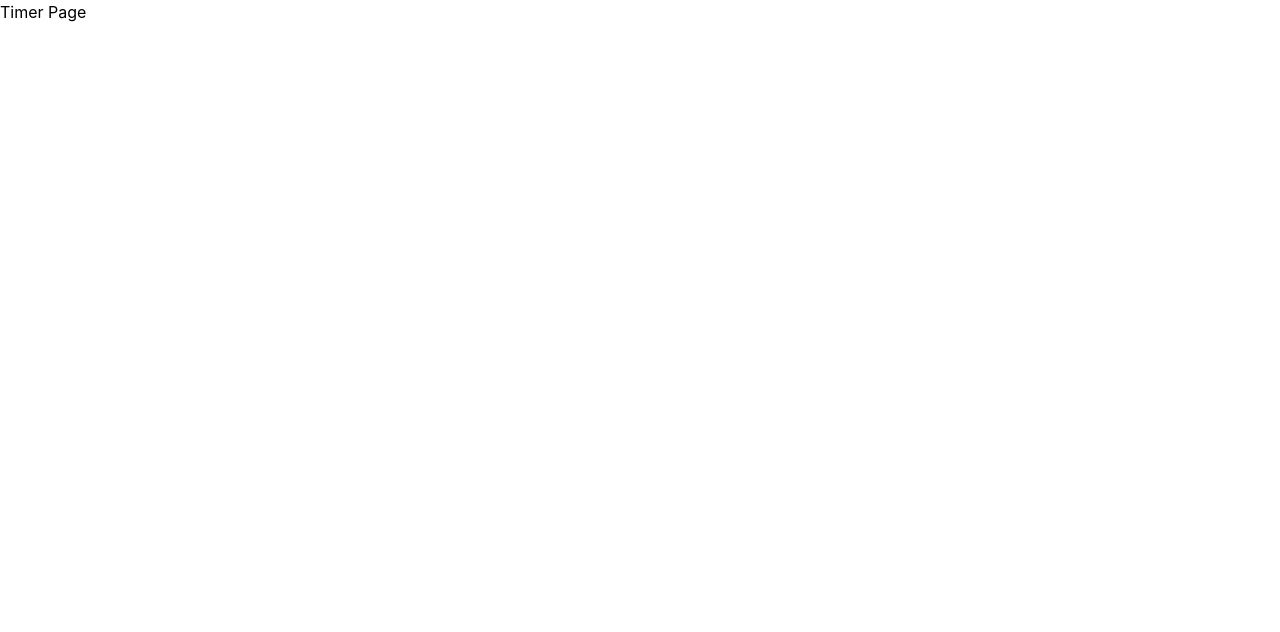
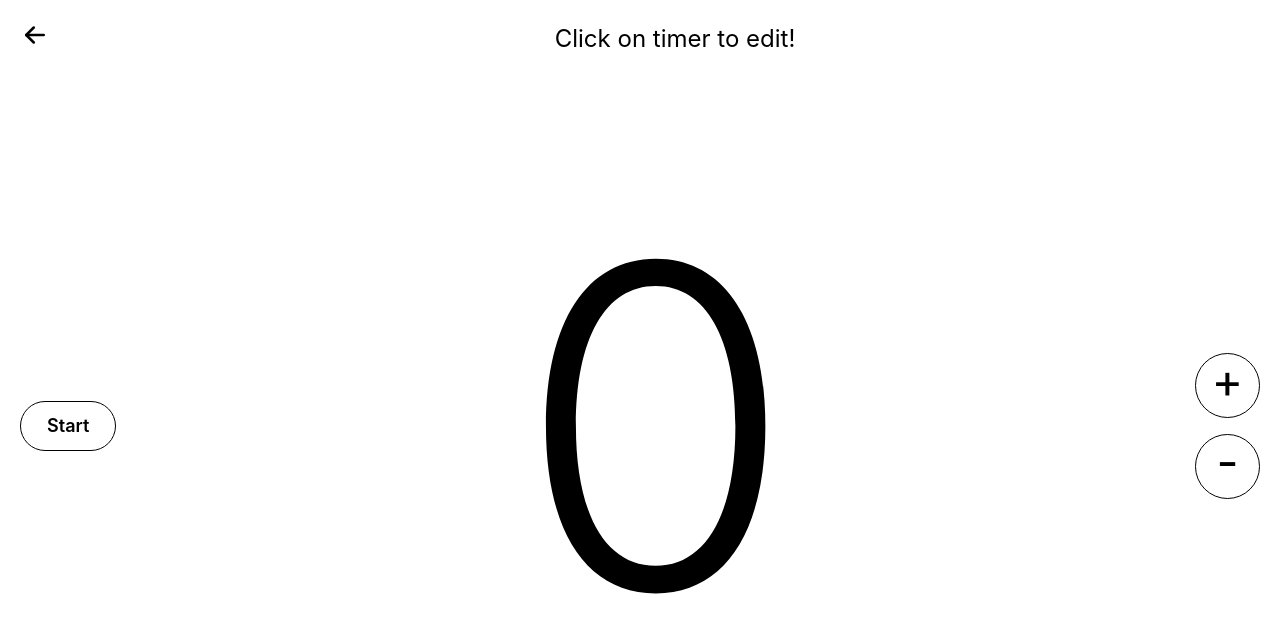
Before and after one commit to MuhammadHarisBaloch/time-machine, a Next.js app: page /timer in a window 1280 px wide. Shown: the top 632 px of the page. Built offline with nearby package versions, Linux system fonts and the light colour scheme.

Commit message:
[FEAT] basic timer design added 🚀

```diff
--- a/app/timer/page.tsx
+++ b/app/timer/page.tsx
@@ -1,3 +1,39 @@
-export default function timer() {
-  return <>Timer Page</>;
+"use client";
+import { Box, Button, Flex, Stack, Text, Title } from "@mantine/core";
+import { IconArrowLeft } from "@tabler/icons-react";
+import Link from "next/link";
+import RoundedButton from "../../components/Counter/RoundedButton";
+
+export default function TimerPage() {
+  return (
+    <Stack h="100vh">
+      <Flex align="center" justify="space-between">
+        <Box component={Link} href="/" m="lg">
+          <IconArrowLeft className="hover-expand" color="black" size={30} />
+        </Box>
+        <Text fz="1.5rem">Click on timer to edit!</Text>
+        <Box />
+      </Flex>
+
+      <Flex align="center" justify="space-between" p="lg">
+        <Button
+          className="hover-expand pointer"
+          variant="outline"
+          color="black"
+          fz="lg"
+          size="lg"
+          radius="xl"
+        >
+          Start
+        </Button>
+        <Title order={3} fz="28rem" fw={300}>
+          0
+        </Title>
+        <Stack>
+          <RoundedButton text="+" />
+          <RoundedButton text="-" />
+        </Stack>
+      </Flex>
+    </Stack>
+  );
 }
```
